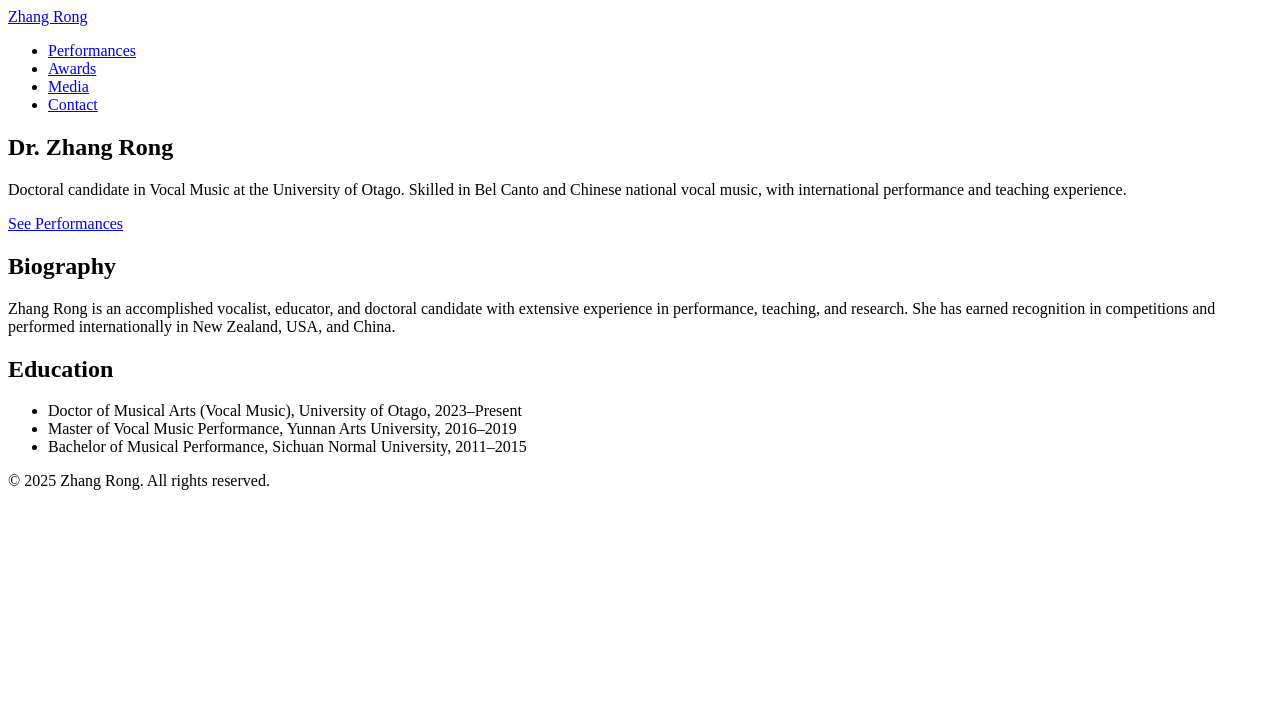
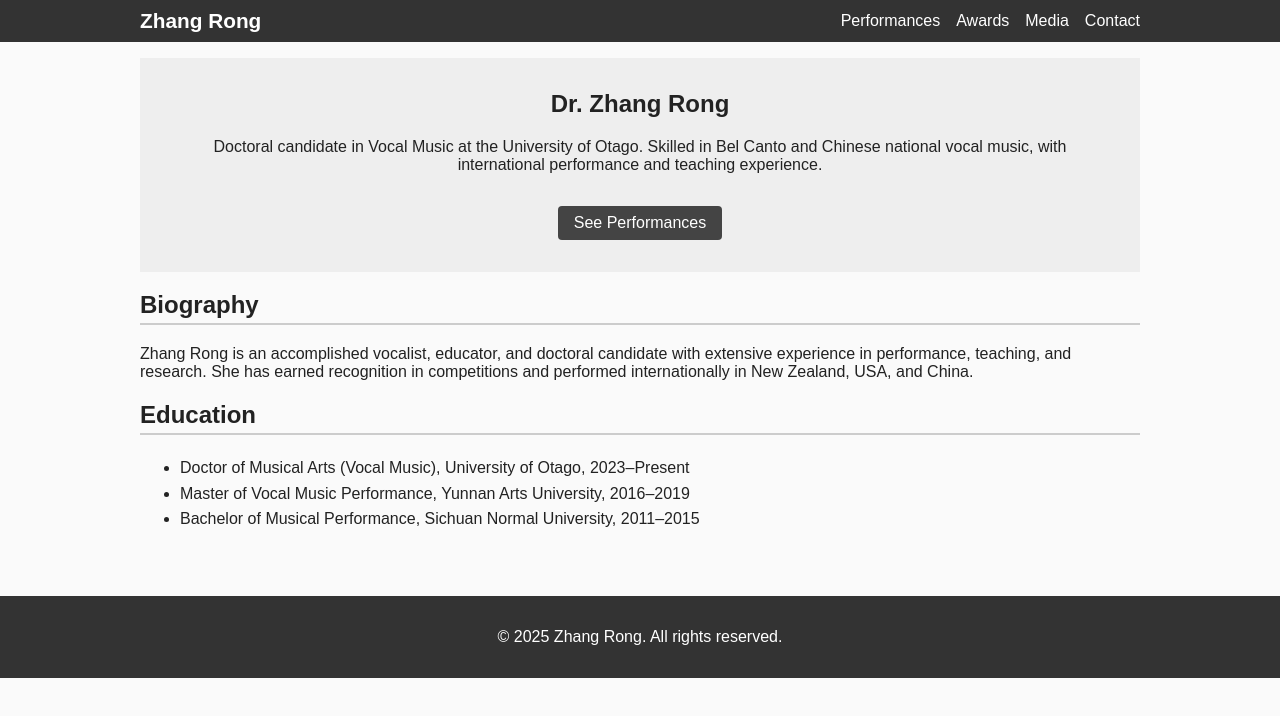
Before and after one commit to zharo348/zharo348.github.io, a plain HTML site: page index.html in a window 1280 px wide. Drawn offline with Linux system fonts and the light colour scheme.

Commit message:
add style

```diff
--- /dev/null
+++ b/styles.css
@@ -0,0 +1,84 @@
+
+body {
+  margin: 0;
+  font-family: Arial, sans-serif;
+  background: #fafafa;
+  color: #222;
+}
+header {
+  background: #333;
+  color: #fff;
+  padding: 0.5rem 0;
+}
+nav.container {
+  display: flex;
+  justify-content: space-between;
+  align-items: center;
+  max-width: 1000px;
+  margin: auto;
+  padding: 0 1rem;
+}
+nav a.logo {
+  color: #fff;
+  font-size: 1.3rem;
+  font-weight: bold;
+  text-decoration: none;
+}
+nav ul {
+  list-style: none;
+  display: flex;
+  margin: 0;
+  padding: 0;
+}
+nav ul li {
+  margin-left: 1rem;
+}
+nav ul li a {
+  color: #fff;
+  text-decoration: none;
+}
+nav ul li a:hover {
+  text-decoration: underline;
+}
+.container {
+  max-width: 1000px;
+  margin: auto;
+  padding: 1rem;
+}
+.hero {
+  background: #eee;
+  padding: 2rem;
+  text-align: center;
+}
+.hero h1 {
+  margin-top: 0;
+}
+.btn {
+  display: inline-block;
+  background: #444;
+  color: #fff;
+  padding: 0.5rem 1rem;
+  margin-top: 1rem;
+  text-decoration: none;
+  border-radius: 4px;
+}
+.btn:hover {
+  background: #222;
+}
+section h2 {
+  border-bottom: 2px solid #ccc;
+  padding-bottom: 0.25rem;
+}
+footer {
+  background: #333;
+  color: #fff;
+  text-align: center;
+  padding: 1rem;
+  margin-top: 2rem;
+}
+ul {
+  line-height: 1.6;
+}
+iframe {
+  max-width: 100%;
+}
```
Also changed, not shown: awards.html (added, +39 -0 lines), contact.html (added, +35 -0 lines), index.html (+4 -9 lines), media.html (added, +39 -0 lines), performances.html (added, +39 -0 lines).
